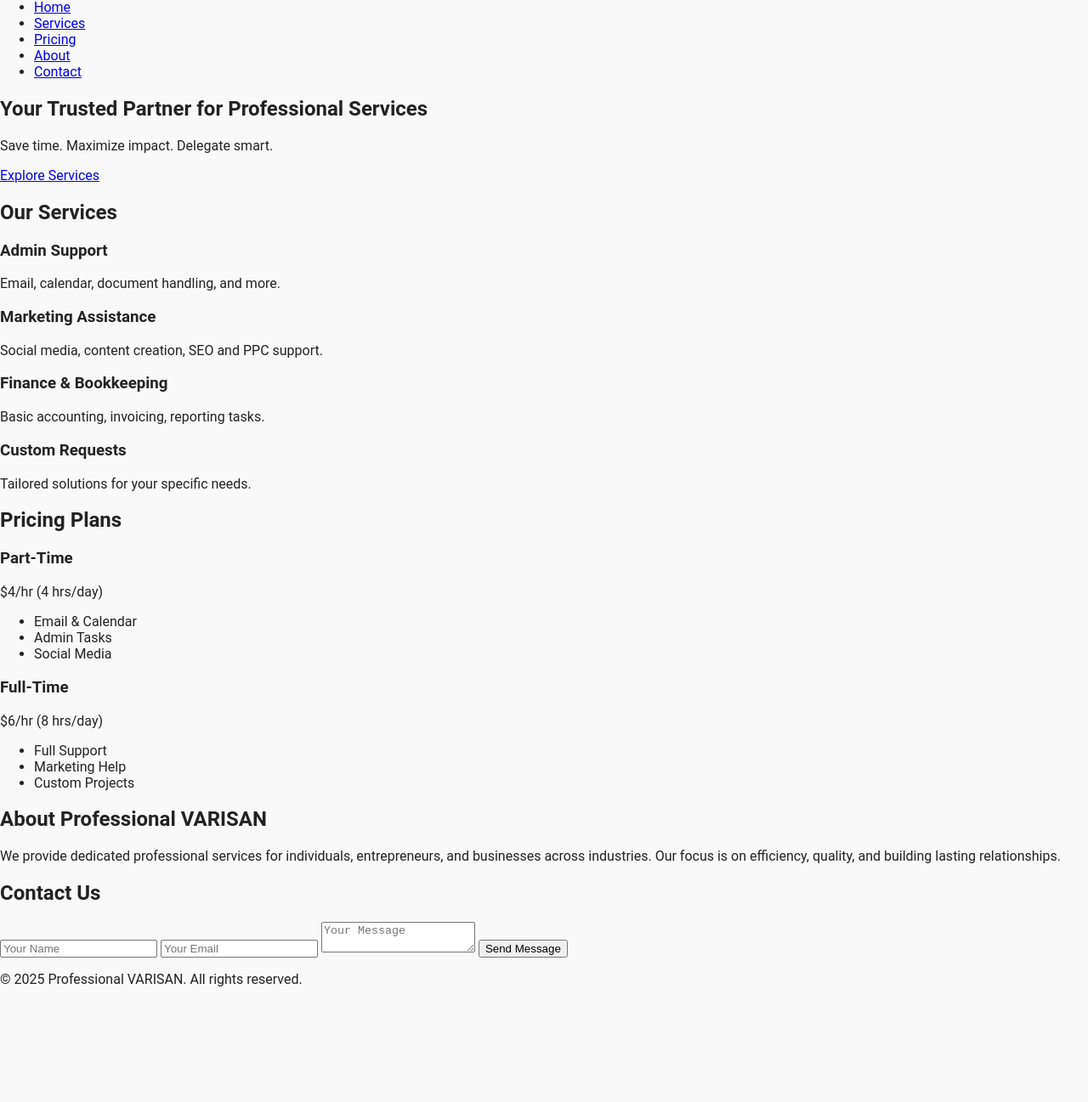
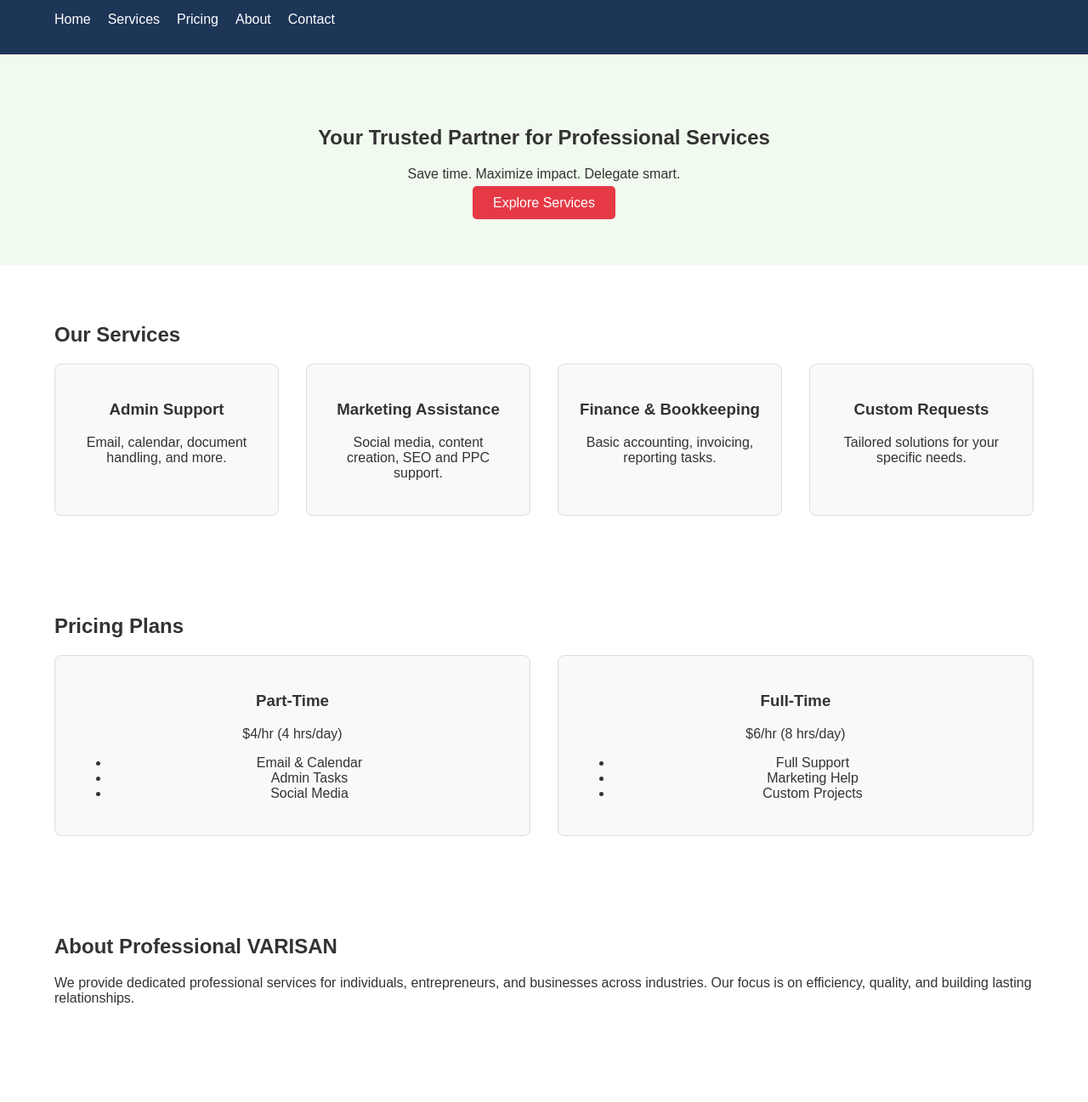
Before and after one commit to SYEDAPARIZATAHIR/pvarisan-website, a plain HTML site: page index.html in a window 1280 px wide. Shown: the part 82-1379 px from the top of the page at 85% size. Before the commit the page ends 1260 px from the top, so only its background shows below. Drawn offline with Linux system fonts and the light colour scheme; files that its build step writes are made by us from their sources; a script that the page names is missing.

Commit message:
style.css

```diff
--- a/CSS/style.css
+++ b/CSS/style.css
@@ -1,13 +1,88 @@
-/* Base Styles */
 body {
-  font-family: 'Roboto', sans-serif;
+  font-family: Arial, sans-serif;
   margin: 0;
   padding: 0;
-  background-color: #f9f9f9;
-  color: #222;
+  color: #333;
 }
 
-img {
-  max-width: 100%;
-  height: auto;
-  display: bloc
+header {
+  background: #1d3557;
+  color: #fff;
+  padding: 1em 0;
+}
+
+.container {
+  width: 90%;
+  max-width: 1200px;
+  margin: auto;
+}
+
+nav ul {
+  list-style: none;
+  display: flex;
+  gap: 20px;
+  padding: 0;
+}
+
+nav a {
+  color: #fff;
+  text-decoration: none;
+}
+
+.hero {
+  background: #f1faee;
+  padding: 4em 0;
+  text-align: center;
+}
+
+.btn {
+  background: #e63946;
+  color: #fff;
+  padding: 0.7em 1.5em;
+  text-decoration: none;
+  border-radius: 5px;
+}
+
+.section {
+  padding: 3em 0;
+}
+
+.services-grid,
+.pricing-grid {
+  display: grid;
+  grid-template-columns: repeat(auto-fit, minmax(250px, 1fr));
+  gap: 2em;
+}
+
+.service-card,
+.pricing-card {
+  background: #f8f9fa;
+  padding: 1.5em;
+  border: 1px solid #ddd;
+  border-radius: 8px;
+  text-align: center;
+}
+
+form {
+  display: flex;
+  flex-direction: column;
+  gap: 1em;
+  max-width: 400px;
+  margin: auto;
+}
+
+input,
+textarea,
+button {
+  padding: 0.8em;
+  border: 1px solid #ccc;
+  border-radius: 5px;
+}
+
+footer {
+  background: #1d3557;
+  color: #fff;
+  text-align: center;
+  padding: 1em 0;
+  margin-top: 2em;
+}
```
